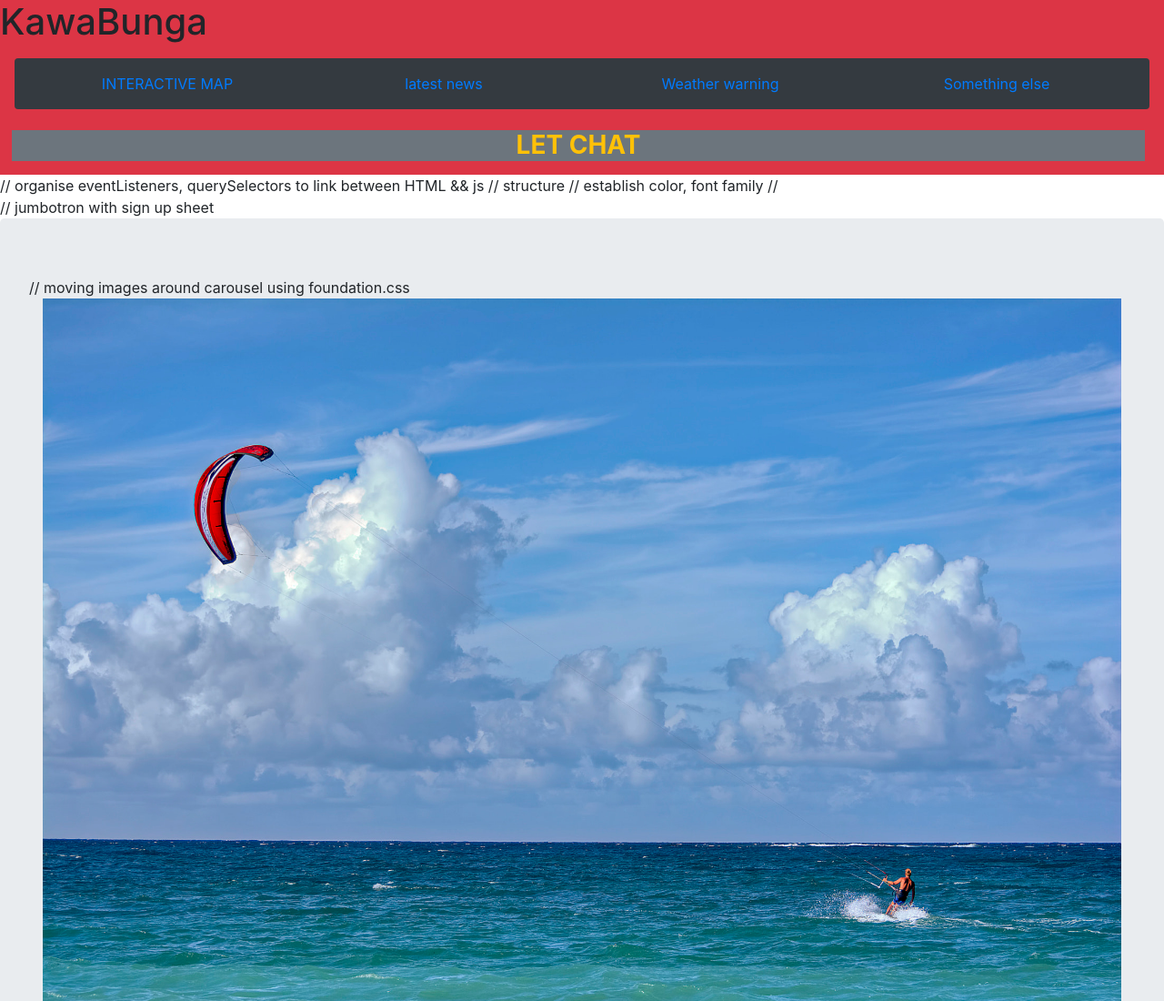
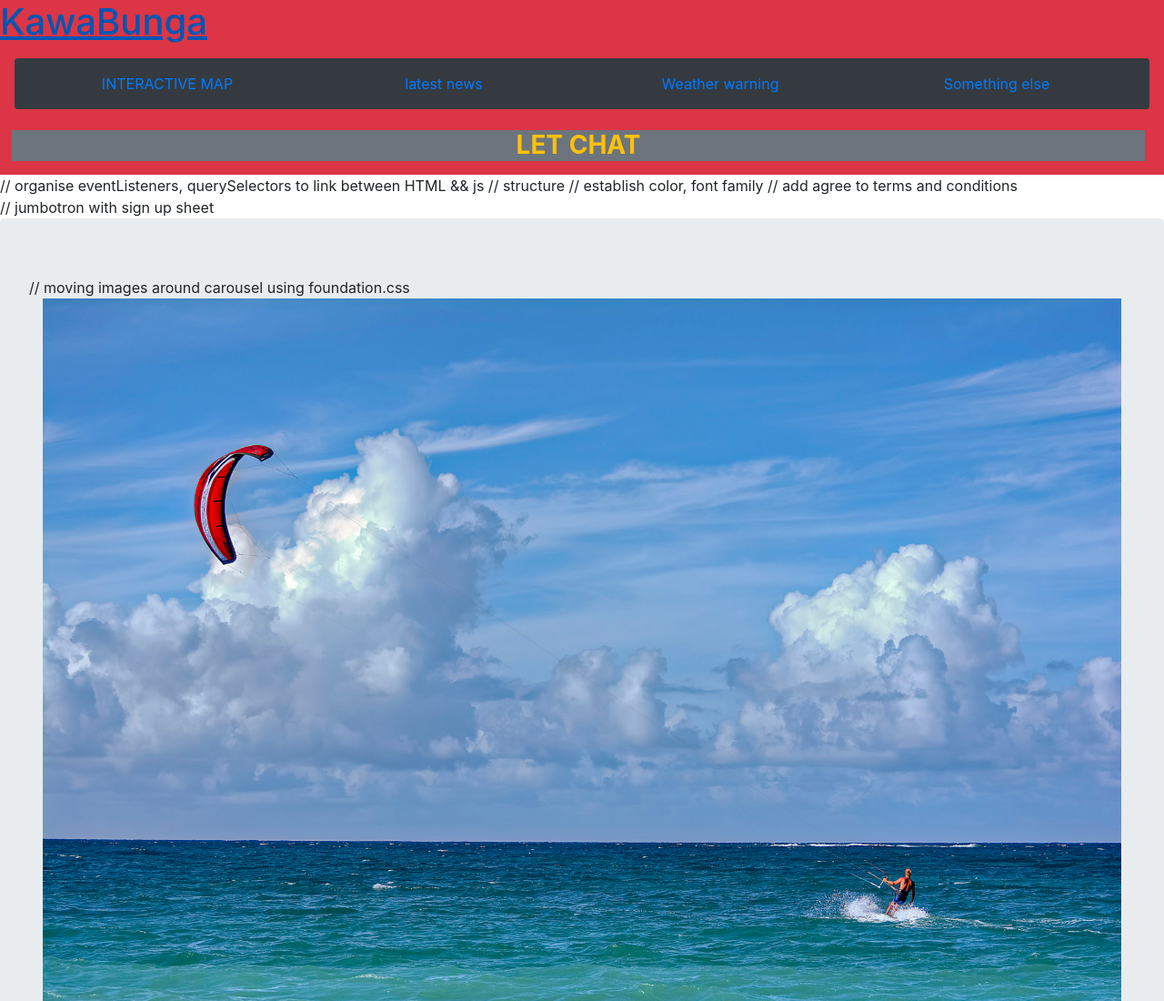
Before and after one commit to DrewMax/kite_boardingAPP, a website: page index.html in a window 1280 px wide. Shown: the top 1100 px of the page at 91% size. Drawn offline with nearby package versions, Linux system fonts and the light colour scheme; files whose address does not match are found by name; a web font is replaced by a local one.

Commit message:
added features

```diff
--- a/index.html
+++ b/index.html
@@ -14,7 +14,9 @@
 <body>
         <header class="bg-danger">
             <div class="heading">
-                <h1 class="primary-heading font-1">KawaBunga</h1>
+                    <h1 class="primary-heading font-1"><a href="https://kitesurfing-world.com/">KawaBunga</a>
+                    </h1>
+
             </div>
             <div class="description text-warning text-center font-1">
                 <p></p>
@@ -48,7 +50,7 @@
         // organise eventListeners, querySelectors to link between HTML && js
         // structure
         // establish color, font family
-        //
+        // add agree to terms and conditions
 
     <section>
         // jumbotron with sign up sheet
```
Also changed, not shown: README.md, assets/css/style.css (line endings or trailing spaces), assets/js/script.js (line endings or trailing spaces).
